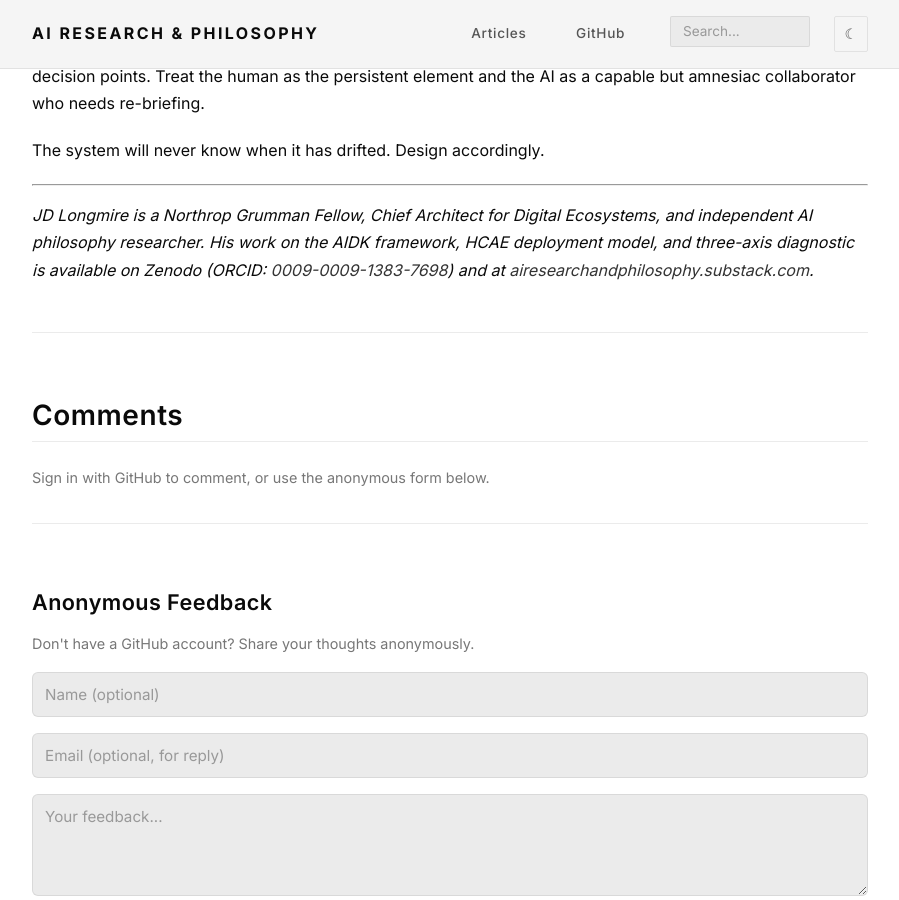
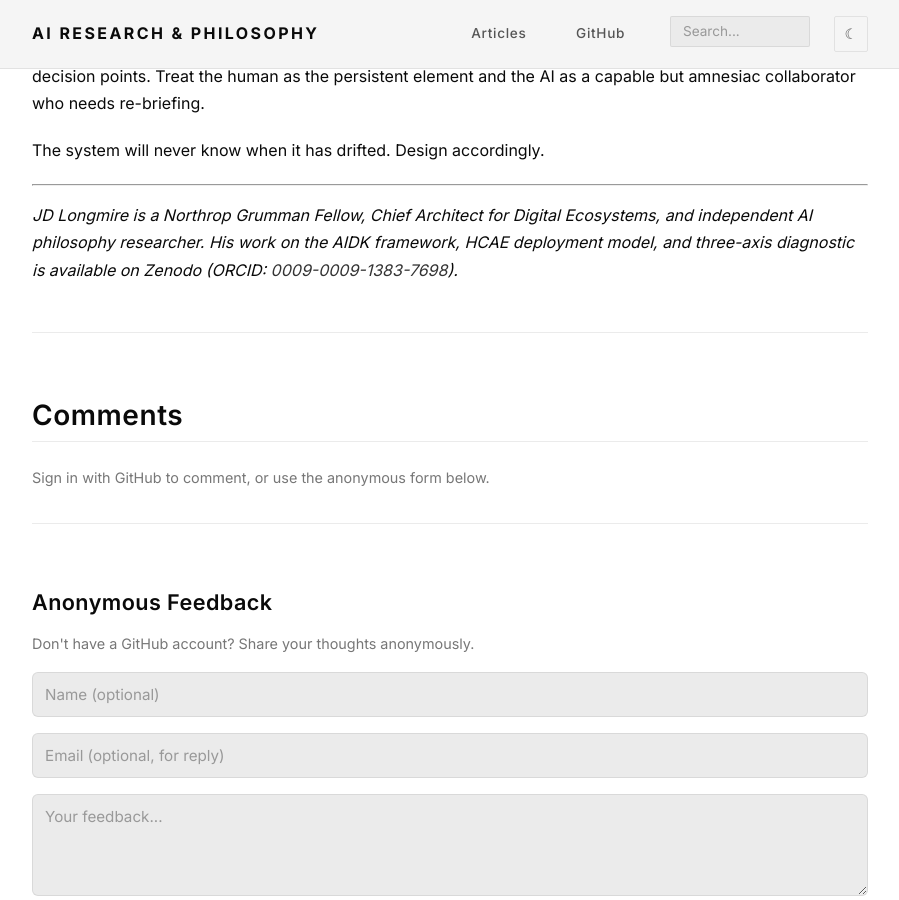
Before and after one commit to jdlongmire/AI-Research, a Jekyll site: the page built from docs/articles/drift-problem.md, in a window 1280 px wide and 900 px high, scrolled down 2514 px. Shown: the whole window, without its empty margins (190-1089 px from the left). Built offline with Jekyll 4.4.1, drawn with Linux system fonts in a browser that asks for light colours; comment, search, counter and statistics services are not loaded.

Commit message:
Remove Substack reference from drift-problem bio
Co-Authored-By: Claude Opus 4.5 <noreply@anthropic.com>

```diff
--- a/docs/articles/drift-problem.md
+++ b/docs/articles/drift-problem.md
@@ -61,4 +61,4 @@ The system will never know when it has drifted. Design accordingly.
 
 ---
 
-*JD Longmire is a Northrop Grumman Fellow, Chief Architect for Digital Ecosystems, and independent AI philosophy researcher. His work on the AIDK framework, HCAE deployment model, and three-axis diagnostic is available on Zenodo (ORCID: [0009-0009-1383-7698](https://orcid.org/0009-0009-1383-7698)) and at [airesearchandphilosophy.substack.com](https://airesearchandphilosophy.substack.com).*
+*JD Longmire is a Northrop Grumman Fellow, Chief Architect for Digital Ecosystems, and independent AI philosophy researcher. His work on the AIDK framework, HCAE deployment model, and three-axis diagnostic is available on Zenodo (ORCID: [0009-0009-1383-7698](https://orcid.org/0009-0009-1383-7698)).*
```
